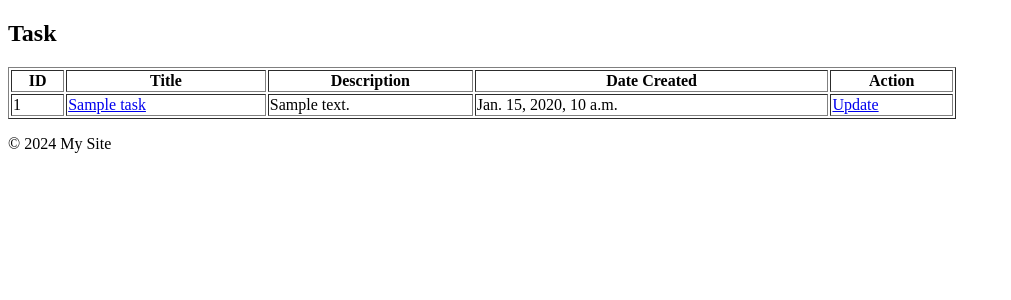
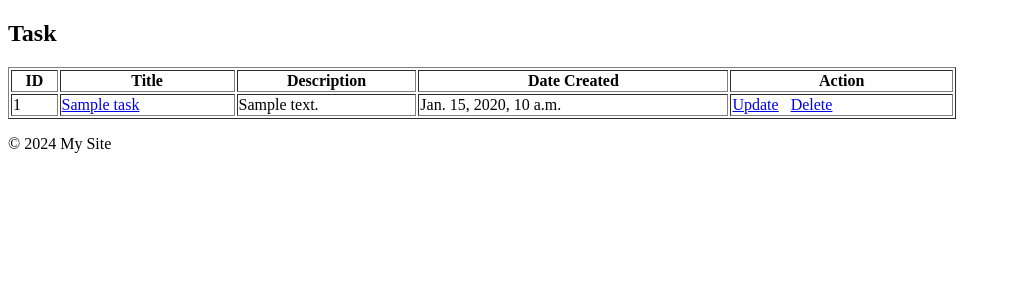
Before and after one commit to trongnghia00/beginner-django, a Django app: page /task/ in a window 1280 px wide. Shown: the part 108-408 px from the top of the page, without its empty margins (0-1011 px from the left). Run offline with Django 4.2, Linux system fonts and the light colour scheme; tables that the repository leaves empty hold one stand-in row (values such as "Sample post").

Commit message:
17-CRUD-delete

```diff
--- a/myapp01/appone/templates/appone/task.html
+++ b/myapp01/appone/templates/appone/task.html
@@ -19,7 +19,10 @@
             <td><a href="{% url 'task_detail' task.id %}">{{ task.title }}</a></td>
             <td>{{ task.description }}</td>
             <td>{{ task.created }}</td>
-            <td><a href="{% url 'update_task' task.id %}">Update</a></td>
+            <td>
+                <a href="{% url 'update_task' task.id %}">Update</a> &nbsp;
+                <a href="{% url 'delete_task' task.id %}">Delete</a>
+            </td>
         </tr>
         {% endfor %}
     </table>
--- a/myapp01/appone/urls.py
+++ b/myapp01/appone/urls.py
@@ -7,5 +7,6 @@ urlpatterns = [
     path("task/<int:id>/", views.task_detail, name="task_detail"),
     path("create_task/", views.create_task, name="create_task"),
     path("update_task/<int:id>/", views.update_task, name="update_task"),
+    path("delete_task/<int:id>", views.delete_task, name="delete_task"),
     path("register/", views.register, name="register"),
 ]
--- a/myapp01/appone/views.py
+++ b/myapp01/appone/views.py
@@ -71,3 +71,16 @@ def update_task(request, id):
 
     context = {'TaskForm': form}
     return render(request, "appone/update_task.html", context)
+
+def delete_task(request, id):
+    if Task.objects.filter(id=id).exists():
+        task = Task.objects.get(id=id)
+    else:
+        raise Http404("Task not found")
+
+    if request.method == 'POST':
+        task.delete()
+        return redirect('task')
+
+    context = {'task': task}
+    return render(request, "appone/delete_task.html", context)
```
Also changed, not shown: myapp01/appone/templates/appone/delete_task.html (added, +13 -0 lines).
